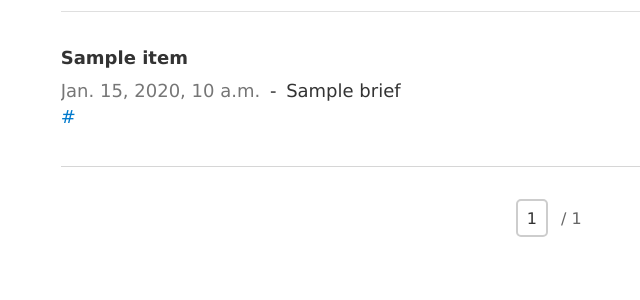
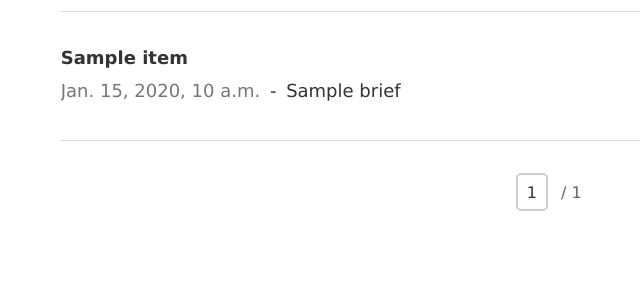
Before and after one commit to LyricZhao/fakeGZS, a Django app: template website/templates/result.html in a window 1280 px wide. Shown: the part 125-425 px from the top of the page, without its empty margins (98-738 px from the left). Run offline with Django 3.2, Linux system fonts and the light colour scheme; the template is opened without the code that fills it: most values are stand-ins (such as "Sample title", 1, 10 or a date in 2020).

Commit message:
rule update

```diff
--- a/website/templates/result.html
+++ b/website/templates/result.html
@@ -37,7 +37,7 @@
 						<ul class="SearchResultsList SearchResults-list js-searchResultsList u-md-size-8-12" id="results-Support-ul" aria-labelledby="paginationLabelText">
 
 							{% for item in item_list %}
-							<li class="SearchResult SearchResult--document"><a class="SearchResult-headingLink" href="{{ item.url }} "><h2 class="SearchResult-heading"> {{ item.title }} </h2><p class="SearchResult-description"><span class="SearchResult-date"> {{ item.date }} </span><span>{% autoescape off %} {{ item.brief }} {% endautoescape off %}</span></p><div class="SearchResult-url"> {{ iter.url }} </div></a></li>
+							<li class="SearchResult SearchResult--document"><a class="SearchResult-headingLink" href="{{ item.url }} "><h2 class="SearchResult-heading"> {{ item.title }} </h2><p class="SearchResult-description"><span class="SearchResult-date"> {{ item.date }} </span><span>{% autoescape off %} {{ item.brief }} {% endautoescape off %}</span></p></a></li>
 							{% endfor %}
 
 							<input type="hidden" id="invokeDTM" value="invokeDTM"></ul>
--- a/website/website/view.py
+++ b/website/website/view.py
@@ -26,7 +26,7 @@ def highlight(content, keys):
     for key in keys:
         if content.count(key):
             content = (u'<strong>' + key + u'</strong>').join(content.split(key))
-        return content
+    return content
 
 def get_item_list(ids, l, r, keys):
     if len(ids) == 0: return None
@@ -62,6 +62,7 @@ def search(request):
         text = text[26 : len(text)]
 
     strongs, ids = engine.search_item(text, time_filter)
+    strongs = list(strongs)
     total_pages = len(ids) / max_arts_per_page
     cur_arts_num = max_arts_per_page
     if len(ids) % max_arts_per_page > 0:
```
Also changed, not shown: 2 other files.
